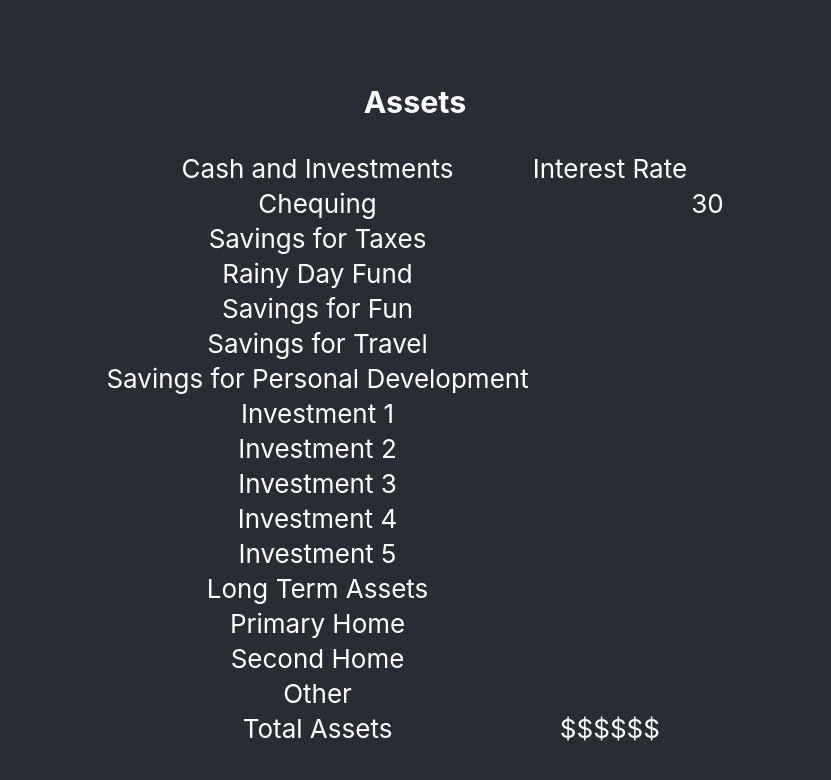
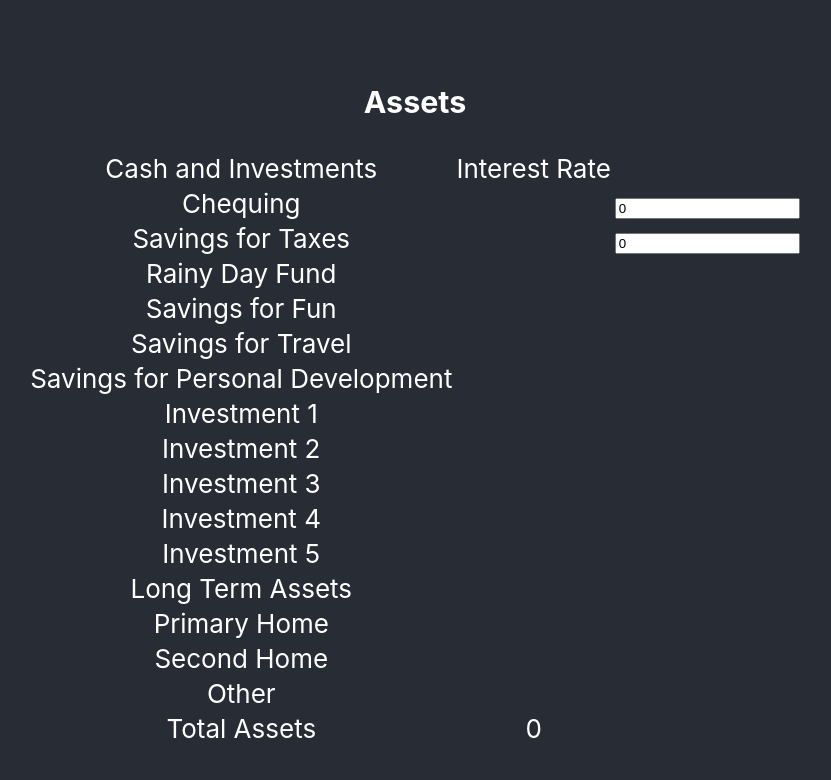
Before and after one commit to pranner/CraftyFinance, a React (Create React App) app in the folder CraftyFinanceUI/crafty-finance/: page / in a window 1280 px wide. Shown: the top 780 px of the page, without its empty margins (225-1056 px from the left). Built offline with nearby package versions, Linux system fonts and the light colour scheme; no server answers.

Commit message:
Use react hooks to do data fetching. refactor some variable names

```diff
--- a/CraftyFinanceUI/crafty-finance/src/components/Asset/Asset.tsx
+++ b/CraftyFinanceUI/crafty-finance/src/components/Asset/Asset.tsx
@@ -1,30 +1,39 @@
 // import React, { useEffect } from 'react';
-import React from 'react';
+import React, { useState, useEffect } from 'react';
 
-type AssetProps = {
-  chequing: number;
-}
+export const Asset: React.FC = () => {
+  const [form, setState] = useState({
+    chequing: 0,
+    savingsForTaxes: 0,
+    rainyDayFund: 0,
+    savingsForFun: 0,
+    savingsForTravel: 0,
+    savingsForPersonalDevelopment: 0,
+    investment1: 0,
+    investment2: 0,
+    investment3: 0,
+    investment4: 0,
+    investment5: 0,
+    primaryHome: 0,
+    secondHome: 0
+  });
 
-async function GetData(url = '', data = {}) {
-  // Default options are marked with *
-  const response = await fetch(url, {
-    method: 'GET', // *GET, POST, PUT, DELETE, etc.
-    mode: 'cors', // no-cors, *cors, same-origin
-    cache: 'no-cache', // *default, no-cache, reload, force-cache, only-if-cached
-    credentials: 'same-origin', // include, *same-origin, omit
-    headers: {
-      'Access-Control-Allow-Origin': '',
-      'Content-Type': 'application/json'
-    },
+  const [totalAssets, setTotalAssets] = useState(0);
+
+  useEffect(() => {
+    const url = 'https://localhost:5001/asset';
+    fetch(url, {
+      method: 'POST',
+      cache: 'no-cache',
+      headers: {
+        'Content-Type': 'application/json'
+      },
+      body: JSON.stringify(form)
+    })
+      .then(response => response.json())
+      .then(data => setTotalAssets(data));
   });
-  return await response.json();
-}
 
-export const Asset: React.FC<AssetProps> = (assets) => {
-  const assetsUrl = 'https://localhost:5001/asset'
-  const response = GetData(assetsUrl);
-
-  console.log(response);
 
   return (
     <div className="Asset">
@@ -41,12 +50,30 @@ export const Asset: React.FC<AssetProps> = (assets) => {
           <tr>
             <td>Chequing</td>
             <td></td>
-            <td>{assets.chequing}</td>
+            <td>
+              <input
+                name="chequing"
+                type="number"
+                value={form.chequing}
+                onChange={e => {
+                  setState({ ...form, [e.target.name]: +e.target.value })
+                }}
+              />
+            </td>
           </tr>
           <tr>
             <td>Savings for Taxes</td>
             <td></td>
-            <td></td>
+            <td>
+              <input
+                name="savingsForTaxes"
+                type="number"
+                value={form.savingsForTaxes}
+                onChange={e => {
+                  setState({ ...form, [e.target.name]: +e.target.value })
+                }}
+              />
+            </td>
           </tr>
           <tr>
             <td>Rainy Day Fund</td>
@@ -111,7 +138,7 @@ export const Asset: React.FC<AssetProps> = (assets) => {
         <tfoot>
           <tr>
             <td>Total Assets</td>
-            <td>$$$$$$</td>
+            <td>{totalAssets}</td>
           </tr>
         </tfoot>
       </table>
--- a/CraftyFinanceUI/crafty-finance/src/containers/App.tsx
+++ b/CraftyFinanceUI/crafty-finance/src/containers/App.tsx
@@ -6,7 +6,7 @@ const App: React.FC = () => {
   return (
     <div className="App">
       <header className="App-header">
-        <Asset chequing={30} />
+        <Asset />
         {/* <Liability></Liability> */}
       </header>
     </div>
```
Also changed, not shown: 2 other files (tests, documents, lock files or other folders).
